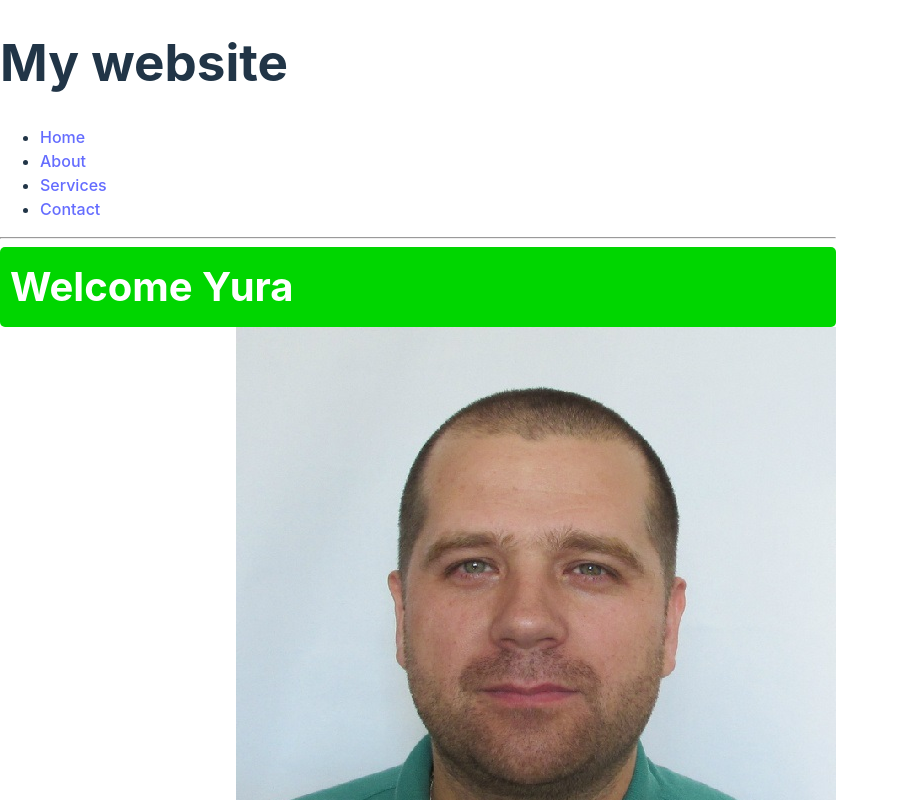
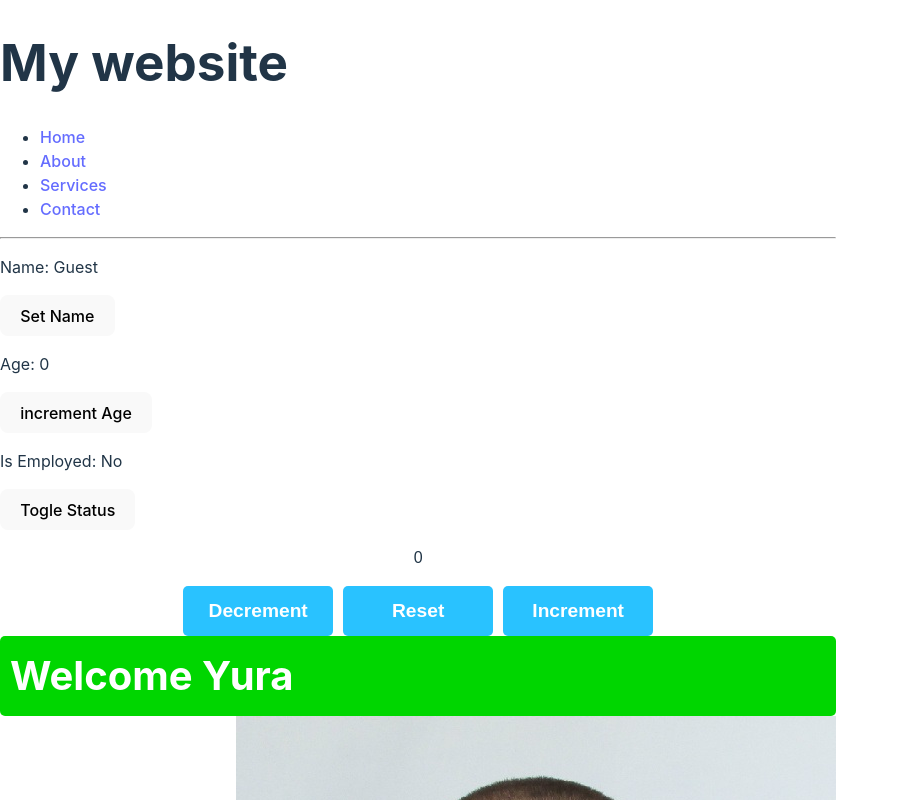
Before and after one commit to makarenkoj/my-react-app, a React (Vite) app: page / in a window 1280 px wide. Shown: the top 800 px of the page, without its empty margins (0-899 px from the left). Built offline with nearby package versions, Linux system fonts and the light colour scheme.

Commit message:
useState hoock

```diff
--- a/src/App.jsx
+++ b/src/App.jsx
@@ -8,6 +8,8 @@
 import List from './List.jsx'
 import ClickButton from './Button/ClickButton.jsx'
 import ProfilePicture from './ProfilePicture.jsx'
+import MyComponent from './MyComponent.jsx'
+import Counter from './Counter.jsx'
 
 
 function App() {
@@ -25,6 +27,8 @@
   return(
       <>
           <Header></Header>
+          <MyComponent></MyComponent>
+          <Counter></Counter>
           <UserGreeting isLoggedIn={true} username='Yura'></UserGreeting>
           <Button></Button>
           <ClickButton></ClickButton>
--- /dev/null
+++ b/src/Counter.jsx
@@ -0,0 +1,23 @@
+import React, {useState} from 'react';
+
+function Counter(){
+    const [count, setCount] = useState(0),
+          increment = () => {
+              setCount(count + 1);
+          },
+          decrement = () => {
+              setCount(count - 1);
+          },
+          reset = () => {
+              setCount(0);
+          };
+
+    return( <div className='counter-container'>
+                <p className='count-display'>{count}</p>
+                <button className='counter-button' onClick={decrement}>Decrement</button>
+                <button className='counter-button' onClick={reset}>Reset</button>
+                <button className='counter-button' onClick={increment}>Increment</button>
+            </div> );
+}
+
+export default Counter
--- /dev/null
+++ b/src/MyComponent.jsx
@@ -0,0 +1,32 @@
+import React, {useState} from 'react';
+
+function MyComponent(){
+
+    const [name, setName] = useState('Guest'),
+          [age, setAge] = useState(0),
+          [isEmployed, setIsEmployed] = useState(false);
+
+    const updateName = () => {
+            setName('Spangebob');
+          },
+          incrementAge = () => {
+            setAge(age + 1);
+          },
+          togleEmploedStatus = () => {
+            setIsEmployed(!isEmployed);
+          };
+
+    return( <div>
+                <p>Name: {name}</p>
+                <button onClick={updateName}>Set Name</button>
+
+                <p>Age: {age}</p>
+                <button onClick={incrementAge}>increment Age</button>
+
+                <p>Is Employed: {isEmployed ? 'Yes' : 'No'}</p>
+                <button onClick={togleEmploedStatus}>Togle Status</button>
+            </div>)
+
+}
+
+export default MyComponent
--- a/src/index.css
+++ b/src/index.css
@@ -158,3 +158,31 @@
     color: hsl(0, 0%, 45%);
     cursor: pointer;
 }
+
+.counter-container{
+    text-align: center;
+    font-family: Arial, sans-serif;
+}
+
+.counter-display{
+    font-size: 10em;
+    margin-top: 0;
+    margin-bottom: 50px;
+}
+
+.counter-button{
+    width: 150px;
+    height: 50px;
+    font-size: 1.2em;
+    font-weight: bold;
+    margin: 0px 5px;
+    background-color: hsl(197, 100%, 58%);
+    color: white;
+    border: none;
+    border-radius: 5px;
+    cursor: pointer;
+}
+
+.counter-button:hover{
+    background-color: hsl(197, 100%, 48%);
+}
```
